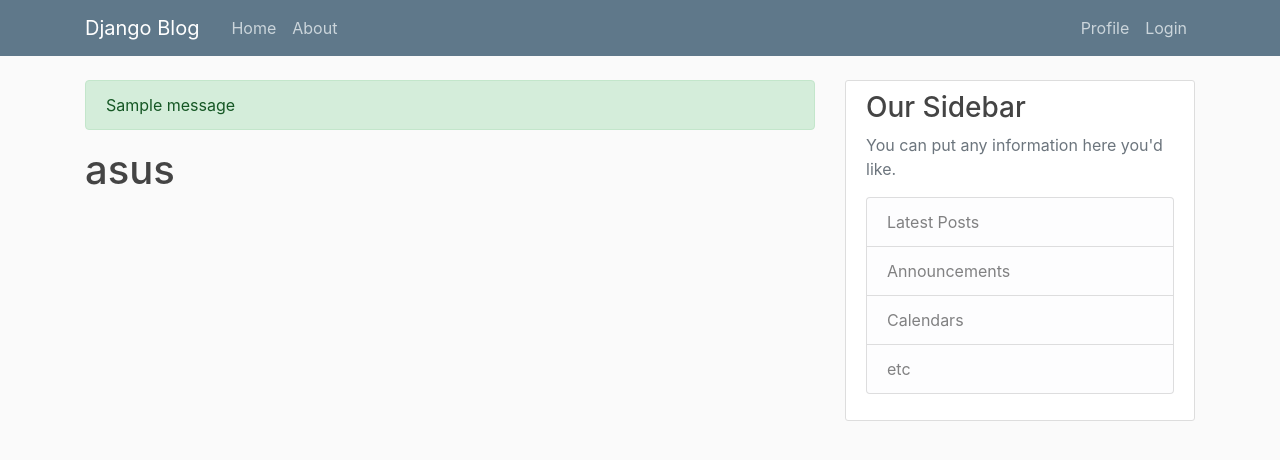
After one commit to agarwalutkarsh554/project1, a Django app: page /profile/ in a window 1280 px wide. The commit adds this page. Shown: the top 460 px of the page. Run offline with Django 4.2, Linux system fonts and the light colour scheme; a user stored in the database is signed in; one stand-in notice (Sample message) is shown; parts of the project's set-up code (start-up, migrations or seed data) failed here and were passed over; some libraries are stand-ins or nearby versions.

Commit message:
modified:   blog/templates/blog/base.html 	modified:   project1/settings.py 	modified:   project1/urls.py 	new file:   users/templates/users/profile.html 	new file:   users/views.py 	modified:   blog/__pycache__/models.cpython-311.pyc 	modified:   blog/__pycache__/views.cpython-311.pyc 	modified:   blog/models.py 	modified:   blog/templates/blog/home.html 	modified:   db.sqlite3 	modified:   project1/__pycache__/settings.cpython-311.pyc 	modified:   project1/__pycache__/urls.cpython-311.pyc

```diff
--- a/blog/templates/blog/base.html
+++ b/blog/templates/blog/base.html
@@ -2,6 +2,7 @@
 <!DOCTYPE html>
 <html>
 <head>
+
     <!-- Required meta tags -->
     <meta charset="utf-8">
     <meta name="viewport" content="width=device-width, initial-scale=1, shrink-to-fit=no">
@@ -11,8 +12,8 @@
 
     <link rel="stylesheet" type="text/css" href="{% static 'blog/main.css' %}">
 
-    {% if Title %}
-        <title>Django Blog - {{ Title }}</title>
+    {% if title %}
+        <title>Django Blog - {{ title }}</title>
     {% else %}
         <title>Django Blog</title>
     {% endif %}
@@ -32,8 +33,16 @@
             </div>
             <!-- Navbar Right Side -->
             <div class="navbar-nav">
-                        <a class="nav-item nav-link" href="#">Login</a>
-                        <a class="nav-item nav-link" href="#">Register</a>
+              {%if user.is_authenticated%}
+              <a class="nav-item nav-link" href="{%url 'profile'%}">Profile</a>
+
+              <a class="nav-item nav-link" href="{%url 'logout'%}">Login</a>
+
+
+              {%else%}
+              <a class="nav-item nav-link" href="{%url 'login'%}">Login</a>
+              <a class="nav-item nav-link" href="{%url 'register'%}">Register</a>
+              {%endif%}
             </div>
           </div>
         </div>
@@ -42,6 +51,14 @@
     <main role="main" class="container">
       <div class="row">
         <div class="col-md-8">
+          {%if messages%}
+            {%for message in messages %}
+            <div class="alert alert-{{message.tags}}">
+              {{message}}
+            </div>
+
+            {%endfor%}
+          {%endif%}
           {% block content %}{% endblock %}
         </div>
         <div class="col-md-4">
@@ -62,4 +79,8 @@
 
     <!-- Optional JavaScript -->
     <!-- jQuery first, then Popper.js, then Bootstrap JS -->
-    <script src="https://code.jquery.com/jquery-3.2.1.slim.min.js" integrity="sha384-KJ3o2DKtIkvYIK3UENzmM7KCkRr/rE9/Qpg6aAZGJw
+    <script src="https://code.jquery.com/jquery-3.2.1.slim.min.js" integrity="sha384-KJ3o2DKtIkvYIK3UENzmM7KCkRr/rE9/Qpg6aAZGJwFDMVNA/GpGFF93hXpG5KkN" crossorigin="anonymous"></script>
+    <script src="https://cdnjs.cloudflare.com/ajax/libs/popper.js/1.12.9/umd/popper.min.js" integrity="sha384-ApNbgh9B+Y1QKtv3Rn7W3mgPxhU9K/ScQsAP7hUibX39j7fakFPskvXusvfa0b4Q" crossorigin="anonymous"></script>
+    <script src="https://maxcdn.bootstrapcdn.com/bootstrap/4.0.0/js/bootstrap.min.js" integrity="sha384-JZR6Spejh4U02d8jOt6vLEHfe/JQGiRRSQQxSfFWpi1MquVdAyjUar5+76PVCmYl" crossorigin="anonymous"></script>
+</body>
+</html>
--- a/project1/urls.py
+++ b/project1/urls.py
@@ -16,8 +16,16 @@ Including another URLconf
 """
 from django.contrib import admin
 from django.urls import path,include
+from users import views as user_views
+from django.contrib.auth import views as auth_views # important to put an alias for views so they interfere with each other
 
 urlpatterns = [
     path('admin/', admin.site.urls),
+    path('register/',user_views.register,name='register'),
+    path('login/',auth_views.LoginView.as_view(template_name='users/login.html'),name='login'),
+    path('logout/',auth_views.LogoutView.as_view(template_name='users/logout.html'),name='logout'),
+    path('profile/',user_views.profile,name='profile'),
+
+
     path('',include('blog.urls')),
 ]
--- /dev/null
+++ b/users/templates/users/profile.html
@@ -0,0 +1,5 @@
+{% extends 'blog/base.html' %}
+{% load crispy_forms_tags %}
+{% block content %}
+   <h1>{{user.username}}</h1>
+       {% endblock content %}
--- /dev/null
+++ b/users/views.py
@@ -0,0 +1,20 @@
+from django.shortcuts import render,redirect
+from django.contrib.auth.forms import UserCreationForm
+from django.contrib import messages
+from .forms import UserRegisterForm
+from django.contrib.auth.decorators import login_required
+
+def register(request):
+    if request.method=='POST':
+        form=UserRegisterForm(request.POST)
+        if form.is_valid():
+            form.save()
+            username=form.cleaned_data.get('username')
+            messages.success(request,f'Account created for {username}!.You can now login')
+            return redirect('login')
+    else:
+        form=UserRegisterForm()
+    return render(request,'users/register.html',{'form':form})
+@login_required # to make sure that the user can only access this page if they are logged in
+def profile(request):
+    return render(request,'users/profile.html')
```
Also changed, not shown: project1/settings.py (+13 -2 lines). Lines whose indentation alone changed are shown as unchanged.
